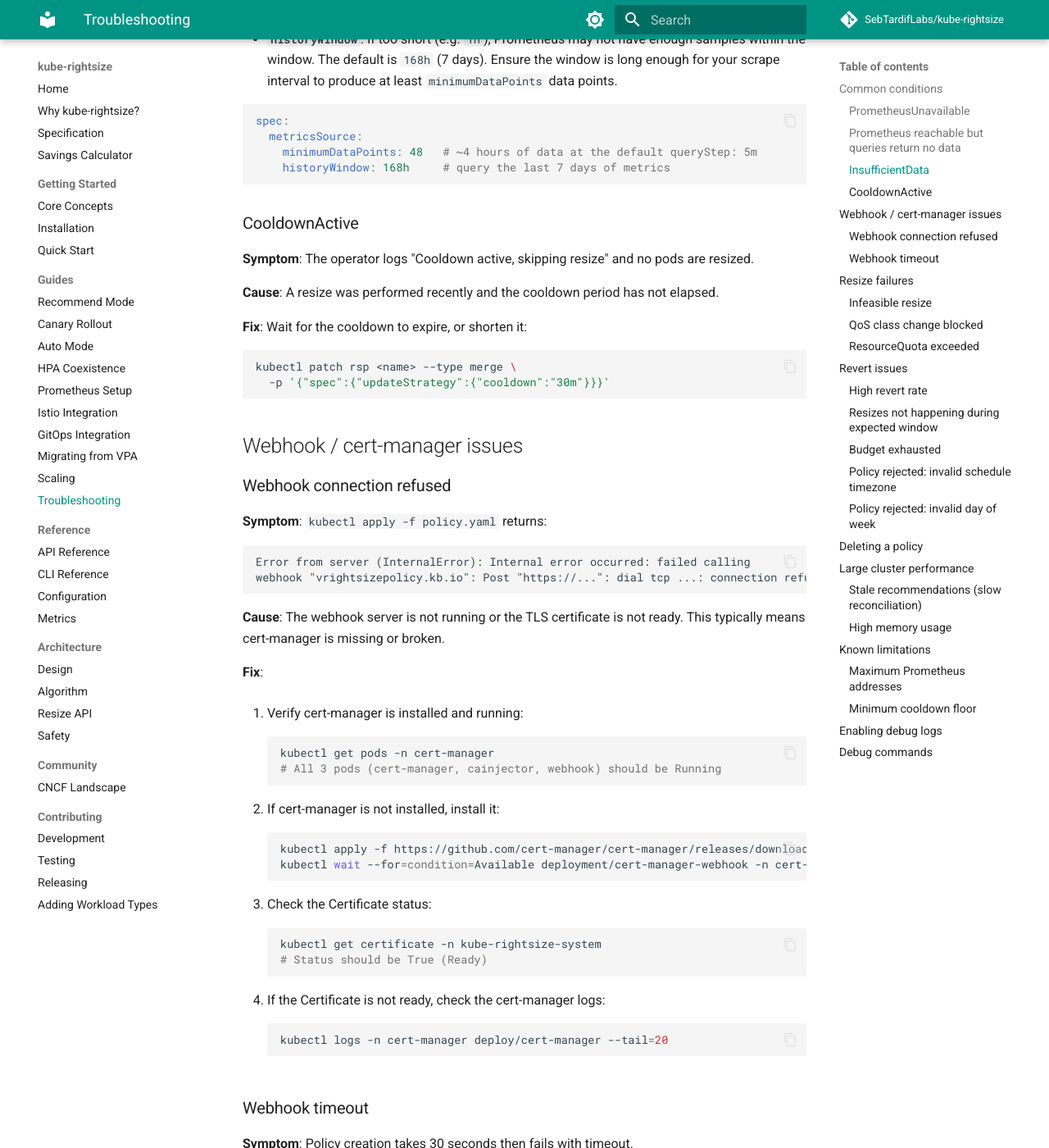
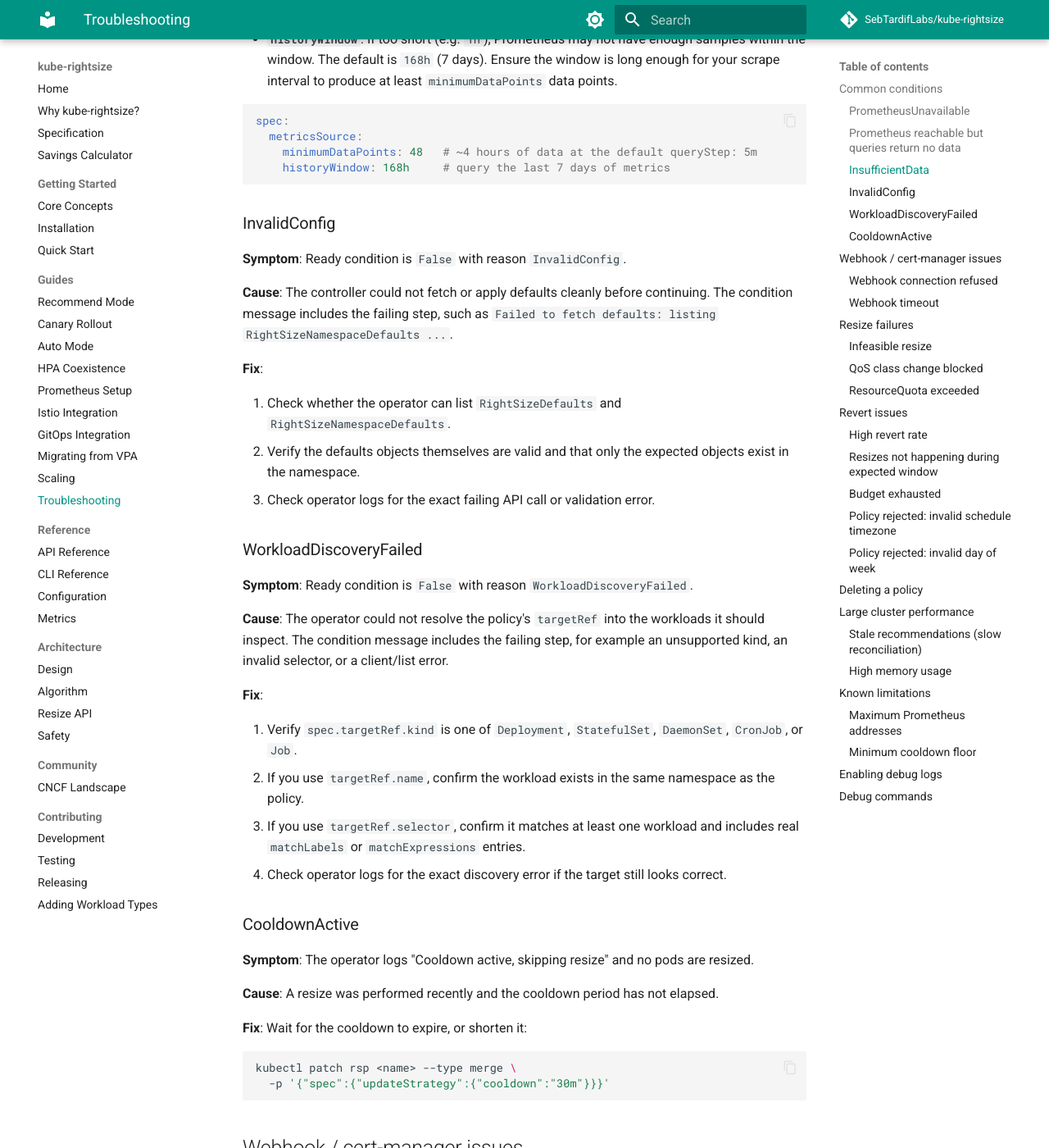
Before and after one commit to attune-io/attune, an MkDocs documentation site: the page built from docs/guides/troubleshooting.md, in a window 1280 px wide and 1400 px high, scrolled down 3079 px. Shown: the whole window at 82% size. Built offline with MkDocs 1.6.1 and Material for MkDocs 9.7.7, drawn with Linux system fonts in a browser that asks for light colours; comment, search, counter and statistics services are not loaded.

Commit message:
docs: expand Ready condition troubleshooting coverage
Signed-off-by: Sebastien Tardif <sebtardif@ncf.ca>

````diff
--- a/docs/guides/troubleshooting.md
+++ b/docs/guides/troubleshooting.md
@@ -147,6 +147,41 @@
     minimumDataPoints: 48   # ~4 hours of data at the default queryStep: 5m
     historyWindow: 168h     # query the last 7 days of metrics
 ```
+
+### InvalidConfig
+
+**Symptom**: Ready condition is `False` with reason `InvalidConfig`.
+
+**Cause**: The controller could not fetch or apply defaults cleanly before
+continuing. The condition message includes the failing step, such as
+`Failed to fetch defaults: listing RightSizeNamespaceDefaults ...`.
+
+**Fix**:
+
+1. Check whether the operator can list `RightSizeDefaults` and
+   `RightSizeNamespaceDefaults`.
+2. Verify the defaults objects themselves are valid and that only the
+   expected objects exist in the namespace.
+3. Check operator logs for the exact failing API call or validation error.
+
+### WorkloadDiscoveryFailed
+
+**Symptom**: Ready condition is `False` with reason `WorkloadDiscoveryFailed`.
+
+**Cause**: The operator could not resolve the policy's `targetRef` into the
+workloads it should inspect. The condition message includes the failing step,
+for example an unsupported kind, an invalid selector, or a client/list error.
+
+**Fix**:
+
+1. Verify `spec.targetRef.kind` is one of `Deployment`, `StatefulSet`,
+   `DaemonSet`, `CronJob`, or `Job`.
+2. If you use `targetRef.name`, confirm the workload exists in the same
+   namespace as the policy.
+3. If you use `targetRef.selector`, confirm it matches at least one workload
+   and includes real `matchLabels` or `matchExpressions` entries.
+4. Check operator logs for the exact discovery error if the target still
+   looks correct.
 
 ### CooldownActive
 
````
Also changed, not shown: docs/guides/prometheus-setup.md (+4 -4 lines).
